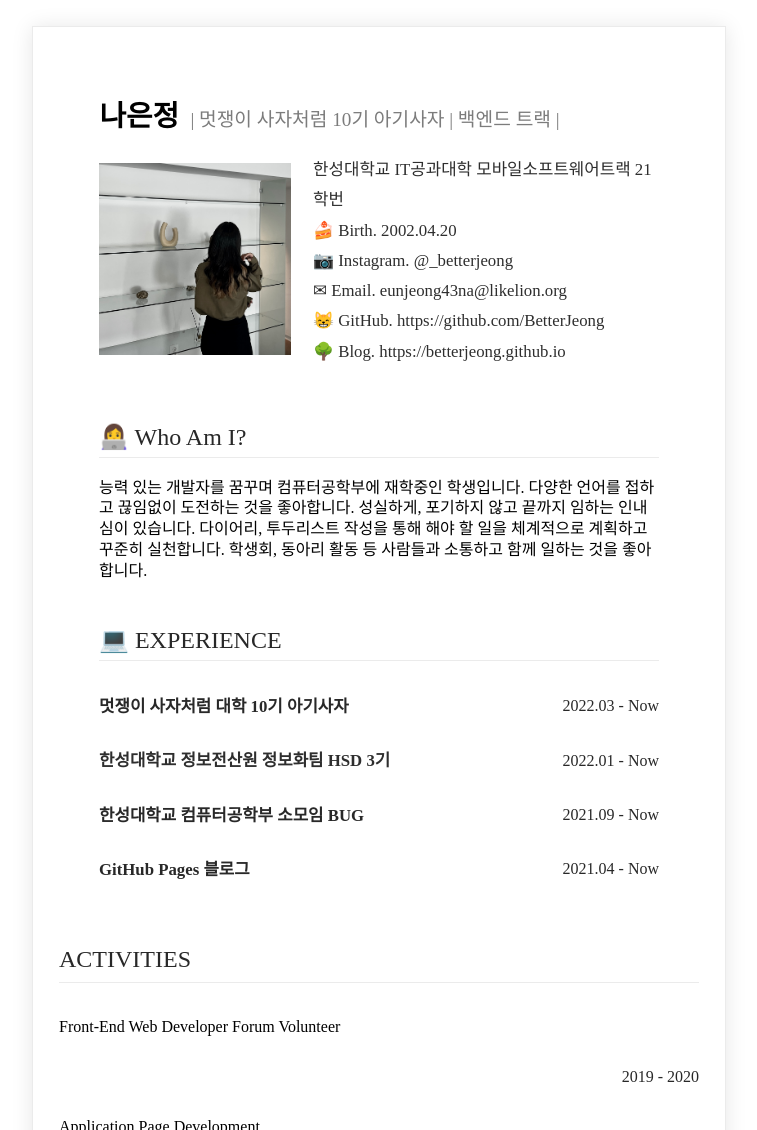
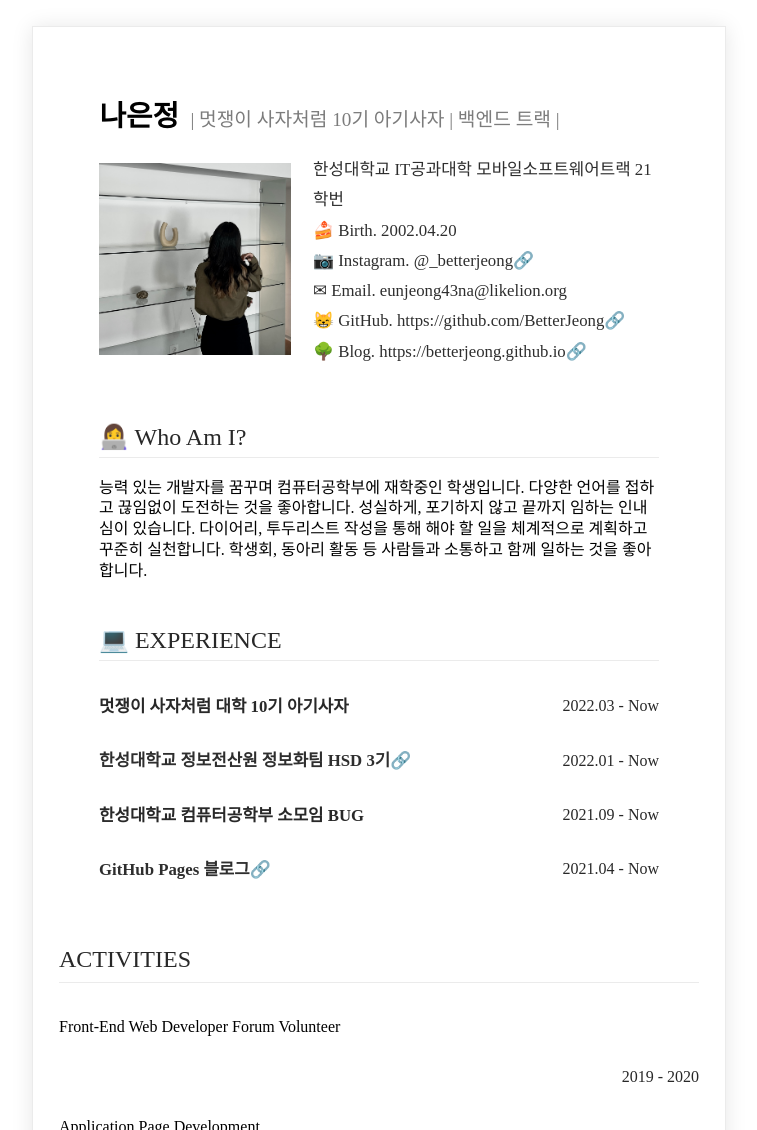
Before and after one commit to BetterJeong/codeLionStudy, a plain HTML site: page html+css/intro/index.html in a window 1280 px wide. Shown: the top 1130 px of the page, without its empty margins (261-1018 px from the left). Drawn offline with Linux system fonts and the light colour scheme; a web font is replaced by a local one.

Commit message:
링크 수정

```diff
--- a/html+css/intro/index.html
+++ b/html+css/intro/index.html
@@ -22,10 +22,10 @@
           <td colspan="2" class="contect" width="65%">
             한성대학교 IT공과대학 모바일소프트웨어트랙 21학번<br>
             🍰 Birth. 2002.04.20<br>
-            📷 Instagram. <a href="https://www.instagram.com/_betterjeong">@_betterjeong</a><br>
+            📷 Instagram. <a href="https://www.instagram.com/_betterjeong">@_betterjeong🔗</a><br>
             ✉ Email. eunjeong43na@likelion.org<br>
-            😸 GitHub. <a href="https://github.com/BetterJeong">https://github.com/BetterJeong</a><br>
-            🌳 Blog. <a href="https://betterjeong.github.io">https://betterjeong.github.io</a><br>
+            😸 GitHub. <a href="https://github.com/BetterJeong">https://github.com/BetterJeong🔗</a><br>
+            🌳 Blog. <a href="https://betterjeong.github.io">https://betterjeong.github.io🔗</a><br>
           </td>
         </tr>
       </table>
@@ -43,7 +43,7 @@
           <p class="year-text">2022.03 - Now</p>
         </div>
         <div class="float-wrap">
-          <p class="exper-title"><a href="https://hansung.ac.kr/info/8632/subview.do">한성대학교 정보전산원 정보화팀 HSD 3기</a></p>
+          <p class="exper-title"><a href="https://hansung.ac.kr/info/8632/subview.do">한성대학교 정보전산원 정보화팀 HSD 3기🔗</a></p>
           <p class="year-text">2022.01 - Now</p>
         </div>
         <div class="float-wrap">
@@ -51,7 +51,7 @@
           <p class="year-text">2021.09 - Now</p>
         </div>
         <div class="float-wrap">
-            <p class="exper-title">GitHub Pages 블로그</p>
+            <p class="exper-title"><a href="https://betterjeong.github.io/">GitHub Pages 블로그🔗</a></p>
             <p class="year-text">2021.04 - Now</p>
         </div>
       </section>
```
